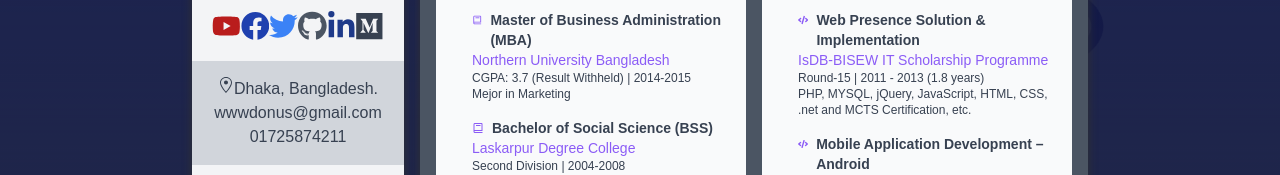
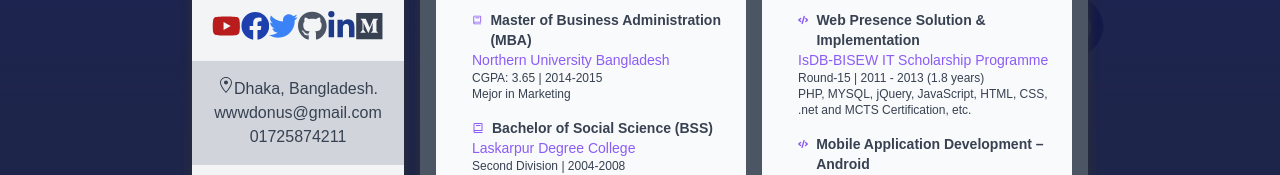
Before and after one commit to systembugbd/programmer-profile, a Next.js app: page /resume in a window 1280 px wide. Shown: the part 336-511 px from the top of the page. Built offline with nearby package versions, Linux system fonts and the light colour scheme.

Commit message:
education updated

```diff
--- a/data/data.ts
+++ b/data/data.ts
@@ -47,7 +47,7 @@ export const education: MyEdu[] = [
     Icon: BiBook,
     name: "Master of Business Administration (MBA)",
     institute: "Northern University Bangladesh",
-    grade: "CGPA: 3.7 (Result Withheld)",
+    grade: "CGPA: 3.65",
     year: "2014-2015",
     link: "https://nub.ac.bd/",
     sub: "Mejor in Marketing",
```
